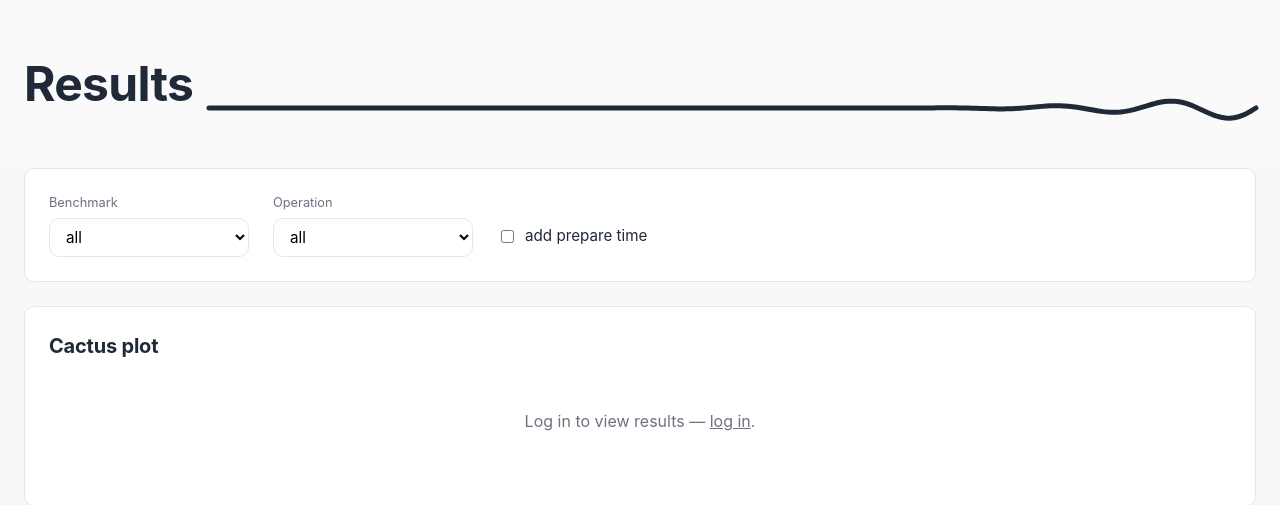
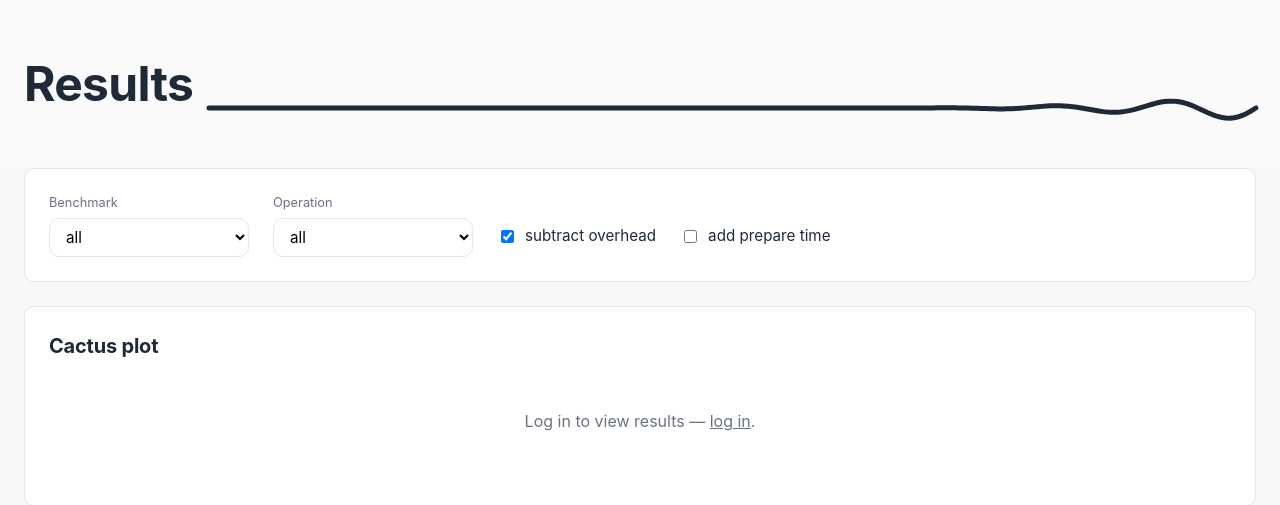
Before and after one commit to CORA-COMP/cora-eval-platform, a Django app: template cora_comp/templates/cora_comp/results.html in a window 1280 px wide. Shown: the part 76-581 px from the top of the page. Run offline with Django 4.2, Linux system fonts and the light colour scheme; the template is opened without the code that fills it, so the values that code supplies are empty.

Commit message:
feat(results): make overhead subtraction a toggle, and name it that
The cactus plot defaults to run time with the tool's own overhead removed;
both the subtraction and the prepare-time addition are now switchable, and
"startup" is called overhead throughout. Step summaries are frozen through
core's merging payload write, so a long benchmark keeps its tally.

Co-Authored-By: Claude Opus 5 <noreply@anthropic.com>
Claude-Session: https://claude.ai/code/session_013cHFRDknGRVyuQ8vyXytG1

```diff
--- a/cora_comp/steps.py
+++ b/cora_comp/steps.py
@@ -218,5 +218,4 @@ class CoraRunBenchmarkHandler(StepHandler):
         summary = summarize(records)
         if not summary:
             return
-        self.step.payload = {**(self.step.payload or {}), **summary}
-        self.step.save(update_fields=["payload"])
+        self.merge_payload(**summary)
--- a/cora_comp/templates/cora_comp/results.html
+++ b/cora_comp/templates/cora_comp/results.html
@@ -125,6 +125,10 @@
       <select id="facet-operation"><option value="all">all</option></select>
     </div>
     <div class="toggle">
+      <input type="checkbox" id="subtract-overhead" checked>
+      <label for="subtract-overhead" style="margin:0">subtract overhead</label>
+    </div>
+    <div class="toggle">
       <input type="checkbox" id="include-prepare">
       <label for="include-prepare" style="margin:0">add prepare time</label>
     </div>
@@ -166,11 +170,15 @@ const CORA_COLORS = [
 ];
 
 const FINISHED = 'finished';
-//: Floor of the log axis. The first point of a series is one instance minus the startup
+//: Floor of the log axis. The first point of a series is one instance minus the overhead
 //: baseline, which can round to zero; without a floor the axis has no bottom.
 const Y_FLOOR = 1e-3;
 
-const state = { data: null, filters: { benchmark: 'all', operation: 'all' }, includePrepare: false };
+const state = {
+  data: null, filters: { benchmark: 'all', operation: 'all' },
+  // The default view is the set arithmetic alone: run time, interface overhead removed.
+  subtractOverhead: true, includePrepare: false,
+};
 const el = (id) => document.getElementById(id);
 
 function esc(text) {
@@ -316,9 +324,9 @@ function matches(row) {
     value === 'all' || row.facets[key] === value);
 }
 
-// The startup cost, estimated as the fastest instance the tool ran — the `test` benchmark
-// exists to be exactly that. Taken over ALL of a tool's instances, not the filtered ones,
-// so changing a selector does not move the baseline under the numbers.
+// The interface overhead, estimated as the fastest instance the tool ran — the `test`
+// benchmark exists to be exactly that. Taken over ALL of a tool's instances, not the
+// filtered ones, so changing a selector does not move the baseline under the numbers.
 function baselines(rows) {
   const byTool = new Map();
   for (const row of rows) {
@@ -337,8 +345,9 @@ function baselines(rows) {
 }
 
 function cost(row, base) {
-  let value = Math.max(0, (row.time ?? 0) - base.run);
-  if (state.includePrepare) value += Math.max(0, (row.prepare_time ?? 0) - base.prepare);
+  const overhead = state.subtractOverhead ? base : { run: 0, prepare: 0 };
+  let value = Math.max(0, (row.time ?? 0) - overhead.run);
+  if (state.includePrepare) value += Math.max(0, (row.prepare_time ?? 0) - overhead.prepare);
   return value;
 }
 
@@ -432,8 +441,12 @@ function renderPlot(series) {
   host.innerHTML = parts.join('');
 
   hint.textContent = 'Further right and lower is better: more instances finished for less '
-    + 'total time. Each tool’s startup cost — its fastest instance — is subtracted from '
-    + 'every measurement' + (state.includePrepare ? ', prepare time included.' : '.');
+    + 'total time. Plotting run time'
+    + (state.includePrepare ? ' plus prepare time' : '')
+    + (state.subtractOverhead
+      ? ', with each tool’s own overhead — its fastest instance — subtracted from every '
+        + 'measurement.'
+      : ', overhead included.');
 }
 
 // --- tables ---------------------------------------------------------------
@@ -450,7 +463,7 @@ function renderSummary(series) {
     </tr>`).join('');
   host.innerHTML = `<table><thead><tr>
       <th>Tool</th><th class="num">Finished</th><th class="num">Cumulative time (s)</th>
-      <th class="num">Startup (run, s)</th><th class="num">Startup (prepare, s)</th>
+      <th class="num">Overhead (run, s)</th><th class="num">Overhead (prepare, s)</th>
     </tr></thead><tbody>${rows}</tbody></table>`;
 }
 
@@ -499,6 +512,10 @@ function fillSelectors() {
     select.innerHTML = option('all') + body;
     select.addEventListener('change', () => { state.filters[facet.key] = select.value; draw(); });
   }
+  el('subtract-overhead').addEventListener('change', (e) => {
+    state.subtractOverhead = e.target.checked;
+    draw();
+  });
   el('include-prepare').addEventListener('change', (e) => {
     state.includePrepare = e.target.checked;
     draw();
```
